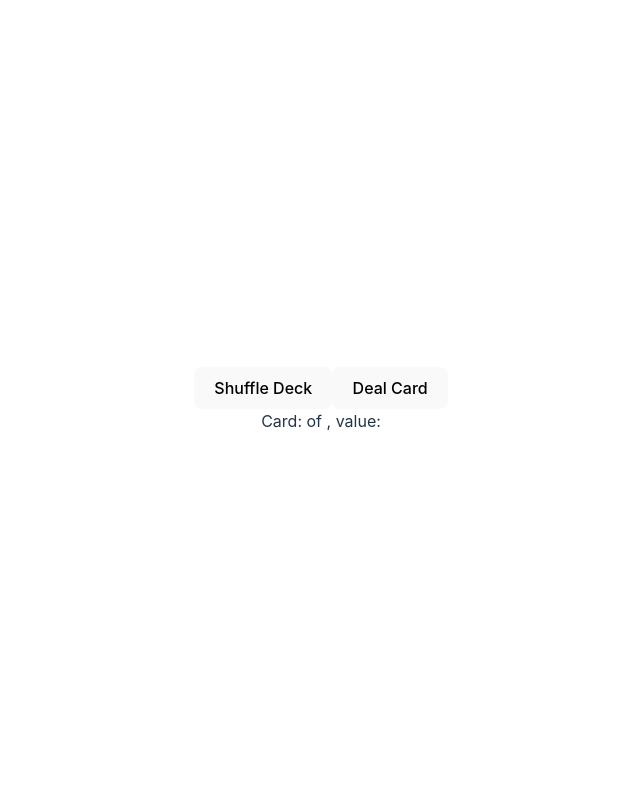
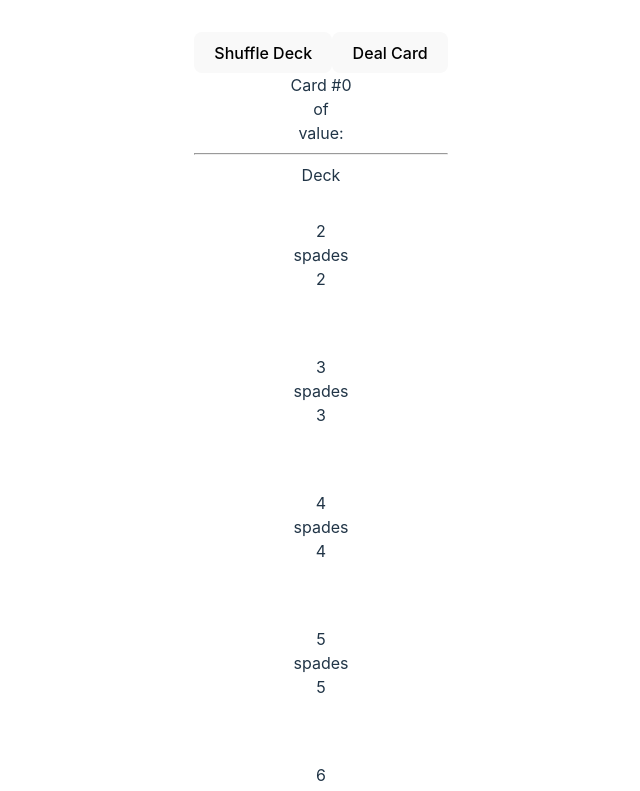
Before and after one commit to toddpowell/Acey-Deucey, a React (Vite) app: page / in a window 1280 px wide. Shown: the top 791 px of the page, without its empty margins (319-959 px from the left). Built offline with nearby package versions, Linux system fonts and the light colour scheme.

Commit message:
Fix shuffle, deal, cardNumber. Display deck

```diff
--- a/src/App.jsx
+++ b/src/App.jsx
@@ -13,7 +13,10 @@ function App() {
     deck = createDeck();
     console.log(deck);
     setDeck(deck);
+    renderDeck(deck);
   }, []);
+
+  const [cardNumber, setCardNumber] = useState(0);
 
   function createDeck() {
     const suits = ["spades", "diamonds", "clubs", "hearts"];
@@ -55,9 +58,16 @@ function App() {
       console.log(i);
     }
     console.log(deck);
+    setCardNumber(0);
+    renderDeck(deck);
   }
 
   function dealCard() {
+    if (cardNumber > 49) {
+      shuffleDeck(deck);
+      setCardNumber((cardNumber) => cardNumber + 1);
+    }
+
     const card = deck.shift();
     console.log(card);
     setCard({
@@ -65,6 +75,31 @@ function App() {
       suit: card.suit,
       value: card.value,
     });
+    setCardNumber((cardNumber) => cardNumber + 1);
+  }
+
+  function renderDeck(deck) {
+    document.getElementById("deck").innerHTML = "";
+
+    for (let i = 0; i < deck.length; i++) {
+      let card = document.createElement("div");
+      let name = document.createElement("div");
+      let suit = document.createElement("div");
+      let value = document.createElement("div");
+      card.className = "card";
+      name.className = "name";
+      suit.className = "suit " + deck[i].suit;
+      name.className = "value";
+
+      name.innerHTML = deck[i].name;
+      suit.innerHTML = deck[i].suit;
+      value.innerHTML = deck[i].value;
+      card.appendChild(name);
+      card.appendChild(suit);
+      card.appendChild(value);
+
+      document.getElementById("deck").appendChild(card);
+    }
   }
 
   return (
@@ -72,8 +107,15 @@ function App() {
       <button onClick={() => shuffleDeck(deck)}>Shuffle Deck</button>
       <button onClick={() => dealCard()}>Deal Card</button>
       <div>
-        Card: {card.name} of {card.suit}, value: {card.value}
+        Card #{cardNumber}
+        <br></br>
+        {card.name} of {card.suit}
+        <br></br>
+        value: {card.value}
       </div>
+      <hr></hr>
+      Deck
+      <div id="deck"></div>
     </>
   );
 }
```
